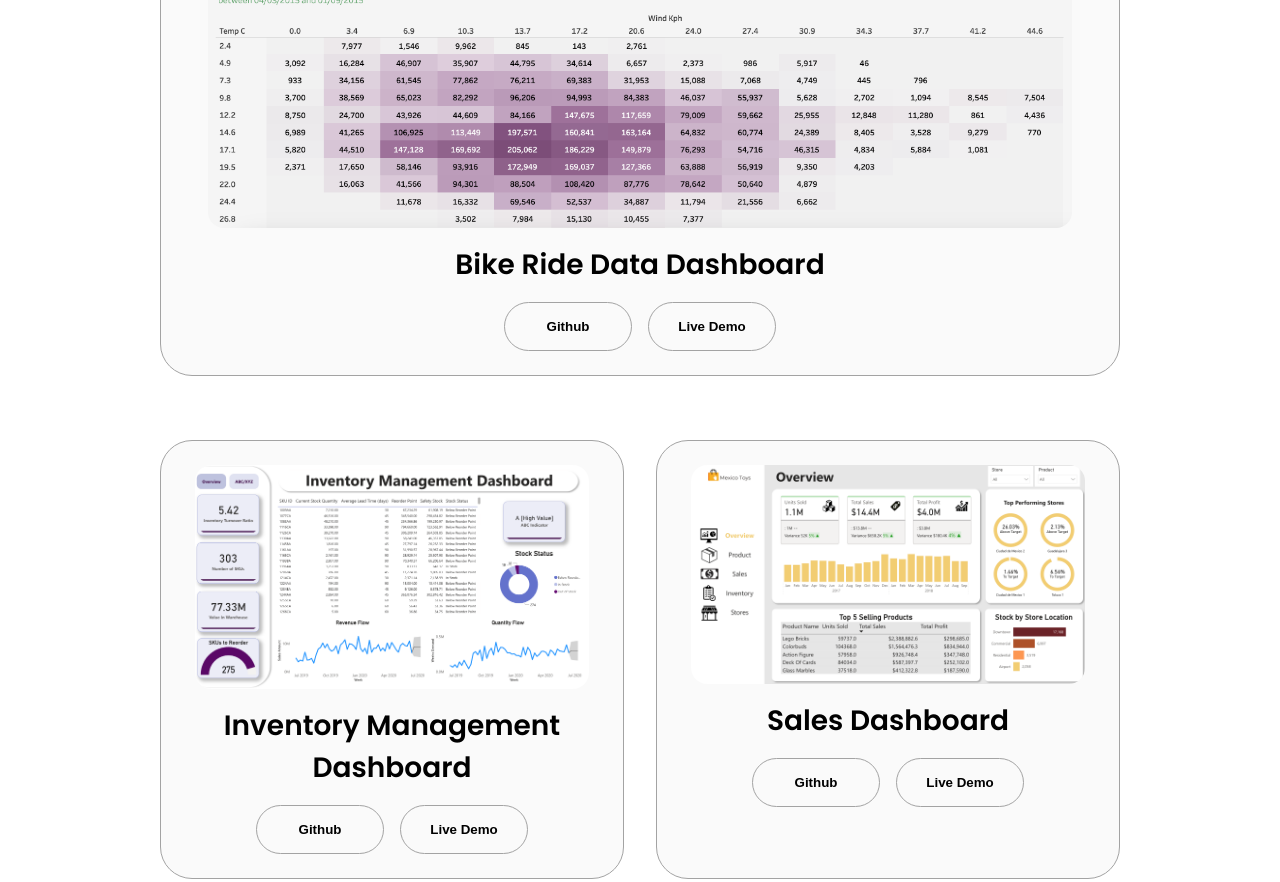
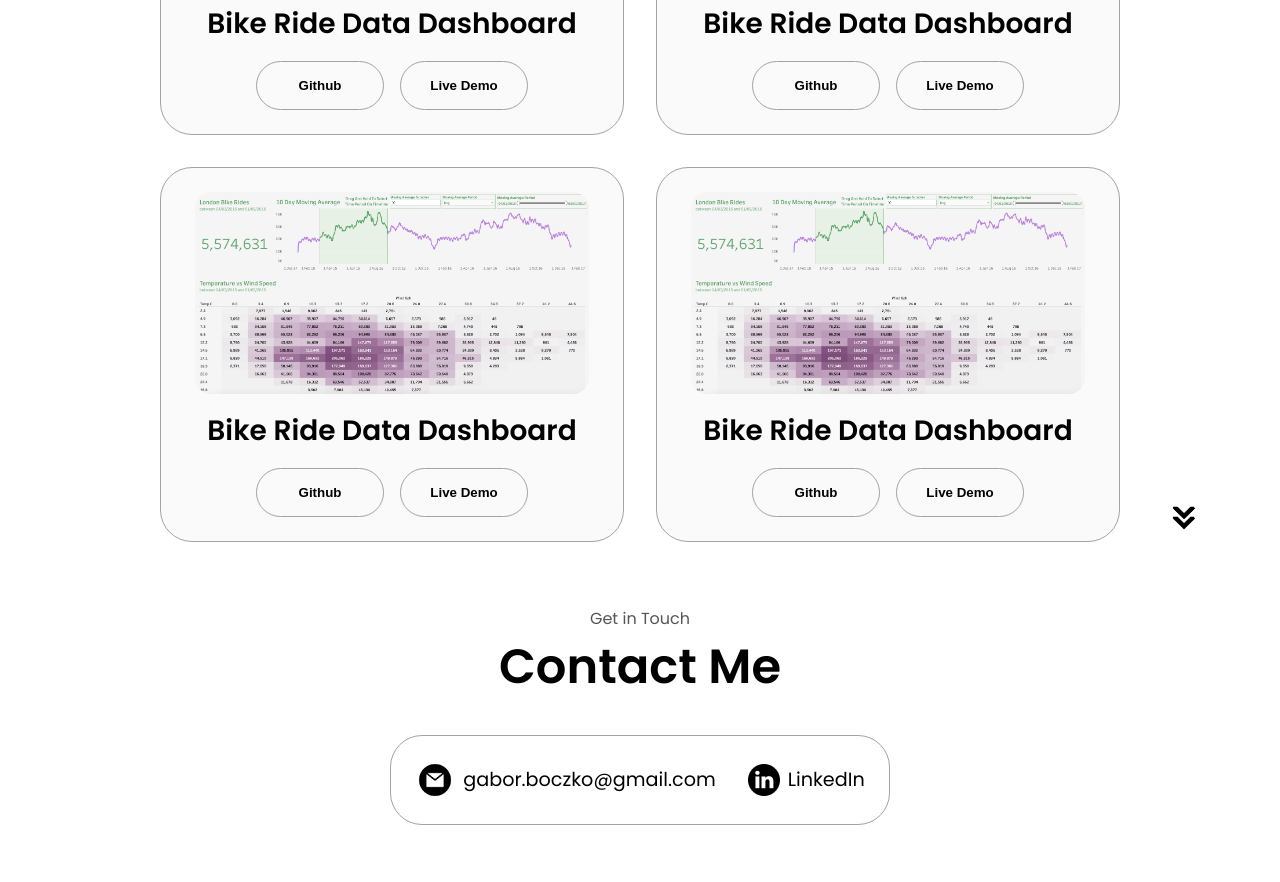
Before and after one commit to gaborboczko/portfolio_website, a plain HTML site: page index.html in a window 1280 px wide. Shown: the part 3303-4185 px from the top of the page. Drawn offline with Linux system fonts and the light colour scheme.

Commit message:
Update index.html

```diff
--- a/index.html
+++ b/index.html
@@ -333,29 +333,25 @@
               </button>
             </div>
           </div>
-        </div>
-      </div>
-      <div class="experience-details-container">
-        <div class="about-containers">
           <div class="details-container color-container">
             <div class="article-container">
               <img
-                src="./assets/project-1.png"
-                alt="Inventory Management Dashboard"
+                src="./assets/project-3.png"
+                alt="Bike Ride Data Dashboard"
                 class="project-img"
               />
             </div>
-            <h2 class="experience-sub-title project-title">Inventory Management Dashboard</h2>
+            <h2 class="experience-sub-title project-title">Bike Ride Data Dashboard</h2>
             <div class="btn-container">
               <button
                 class="btn btn-color-2 project-btn"
-                onclick="location.href='https://github.com/gaborboczko/inventory_dashboard'"
+                onclick="location.href='https://github.com/gaborboczko/bikes_dashboard'"
               >
                 Github
               </button>
               <button
                 class="btn btn-color-2 project-btn"
-                onclick="window.location.href='./inventory_live.html'"
+                onclick="window.location.href='./bikes_live.html'"
               >
                 Live Demo
               </button>
@@ -364,22 +360,22 @@
           <div class="details-container color-container">
             <div class="article-container">
               <img
-                src="./assets/project-2.png"
-                alt="Sales Dashboard"
+                src="./assets/project-3.png"
+                alt="Bike Ride Data Dashboard"
                 class="project-img"
               />
             </div>
-            <h2 class="experience-sub-title project-title">Sales Dashboard</h2>
+            <h2 class="experience-sub-title project-title">Bike Ride Data Dashboard</h2>
             <div class="btn-container">
               <button
                 class="btn btn-color-2 project-btn"
-                onclick="location.href='https://github.com/gaborboczko/sales_dashboard'"
+                onclick="location.href='https://github.com/gaborboczko/bikes_dashboard'"
               >
                 Github
               </button>
               <button
                 class="btn btn-color-2 project-btn"
-                onclick="window.location.href='./sales_live.html'"
+                onclick="window.location.href='./bikes_live.html'"
               >
                 Live Demo
               </button>
```
